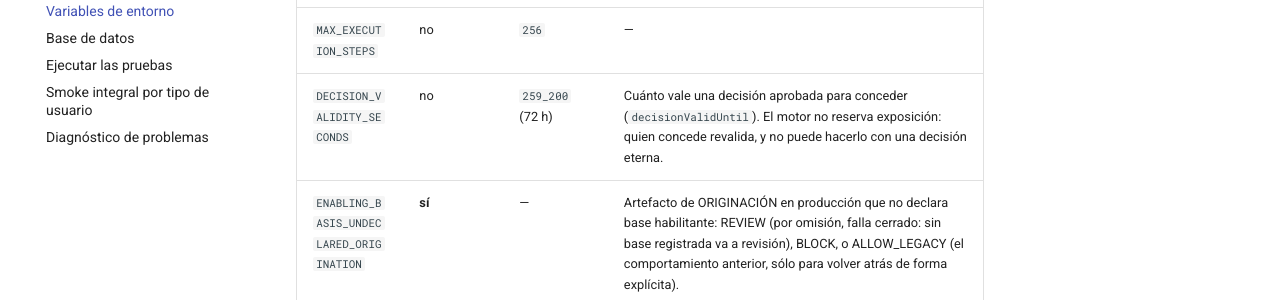
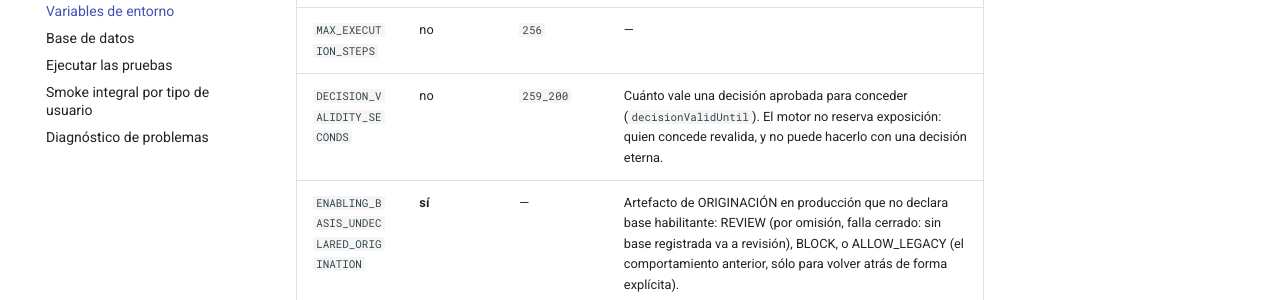
Before and after one commit to PabloArauzCaballero/AtlasDecisionEngineBackend, an MkDocs documentation site: the page built from docs/getting-started/environment-variables.md, in a window 1280 px wide and 900 px high, scrolled down 8111 px. Shown: the part 151-451 px from the top of the window. Built offline with MkDocs 1.6.1 and Material for MkDocs 9.7.7, drawn with Linux system fonts in a browser that asks for light colours.

```diff
--- a/docs/getting-started/environment-variables.md
+++ b/docs/getting-started/environment-variables.md
@@ -101,7 +101,7 @@ fuera de rango impide el arranque en vez de degradar el comportamiento en calien
 | `AUDIT_HASH_PREVIOUS_SECRETS` | no | — | JSON object of {keyId: secret} for retired keys, verification only. |
 | `DEFAULT_ENVIRONMENT` | **sí** | — | — |
 | `MAX_EXECUTION_STEPS` | no | `256` | — |
-| `DECISION_VALIDITY_SECONDS` | no | `259_200` (72 h) | Cuánto vale una decisión aprobada para conceder (`decisionValidUntil`). El motor no reserva exposición: quien concede revalida, y no puede hacerlo con una decisión eterna. |
+| `DECISION_VALIDITY_SECONDS` | no | `259_200` | Cuánto vale una decisión aprobada para conceder (`decisionValidUntil`). El motor no reserva exposición: quien concede revalida, y no puede hacerlo con una decisión eterna. |
 | `ENABLING_BASIS_UNDECLARED_ORIGINATION` | **sí** | — | Artefacto de ORIGINACIÓN en producción que no declara base habilitante: REVIEW (por omisión, falla cerrado: sin base registrada va a revisión), BLOCK, o ALLOW_LEGACY (el comportamiento anterior, sólo para volver atrás de forma explícita). |
 | `FRESHNESS_UNKNOWN_POLICY` | no | `'DEGRADE'` | Variable CRÍTICA cuya frescura no se puede comprobar (sin sello o sin SLA positivo): DEGRADE (por omisión: se decide, marcada), REJECT (NO_DECISION) o MEASURE (sólo anota). |
 | `TEST_RUN_WORKER_ENABLED` | no | `true` | El worker de corridas de prueba era el único trabajo de fondo sin interruptor: se arrancaba en todo proceso que cargara el módulo, incluidas las réplicas de API. |
```
